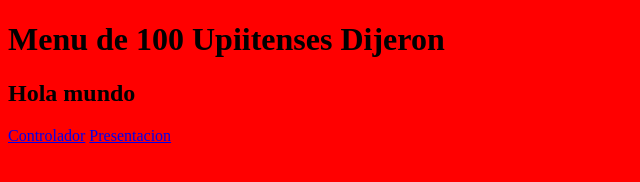
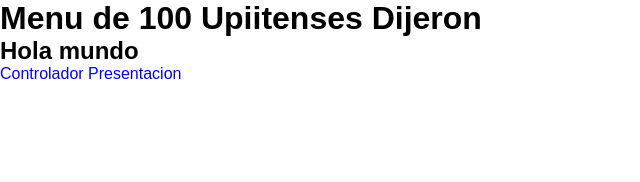
Before and after one commit to josuegtello/100-upiitenses-dijeron, a website with bundled scripts: page public/index.html in a window 1280 px wide. Shown: the whole page, without its empty margins (0-640 px from the left). Built offline with nearby package versions, Linux system fonts and the light colour scheme.

Commit message:
Empezando maquetado

```diff
--- a/public/css/style.css
+++ b/public/css/style.css
@@ -1,3 +1,89 @@
+/*despues de custom properties y reseteo empezar con la cabecera*/
+/*******Custom Properties*******/
+:root {
+    /*Paleta de Colores*/
+    --numeros:#fff8a9;
+    --letras:#c5ef81;
+    --tablero:#939588;
+    --bg-respuestas:#222514;
+    --decoracion:#fff6ff;
+    --bg:#88474b;
+    --bg-numeros:#040500;
+
+    /*Definicion de tipografias*/
+    --font-title: "Orbitron", sans-serif;
+    --font-text: "Lexend Deca", sans-serif;
+    --font:sans-serif;
+
+    /*alto de la cabecera*/
+    --header-height:4rem;
+    /*Cards Projects*/
+    --s: 700ms;
+    --e: cubic-bezier(0.19, 1, 0.22, 1);
+}
+/*********Reseto CSS*********/
+/*reseteado de modelo de caja*/
+html {
+    box-sizing: border-box;
+    font-family:var(--font-text);
+    font-size:16px;/*definir explicitamente lo que va a equivaler 1rem*/
+    scroll-behavior: smooth;/*efecto de animacion del scroll*/
+}
+*,*::after,*::before{
+    box-sizing: inherit;
+}
 body{
-    background-color: red;
+    margin:0;
+    color:var(--text-color-3);
+    background-color:var(--bg-color);
+    overflow-x: hidden;
 }
+
+/*enlaces*/
+a {
+    text-decoration: none;
+    cursor: pointer;
+    transition: all 0.5s ease-out;
+}
+svg {
+    height: auto;
+    transition: all 0.5s ease-out;
+}
+/*tamaños de tipografias en rems,
+recomendable editar el margin para que despues podamos agregarlo explicitamente*/
+h1  {
+    margin:0;
+    font-size:2rem;
+}
+h2 {
+    margin:0;
+    font-size:1.5rem;
+}
+h3 {
+    margin:0;
+    font-size:1.25rem;
+}
+h4 {
+    margin:0;
+    font-size:1rem;
+}
+h5 {
+    margin:0;
+    font-size:.85rem;
+}
+h6 {
+    margin:0;
+    font-size:.7rem;
+}
+img, video, audio {
+    max-width:100%;
+    height:auto;
+}
+iframe {
+    max-width:100%;
+}
+p { /*altura de la linea sea de 1.6,
+    tiene que ver un poco con el tamaño de la letra, como un interlineado*/
+    line-height: 1.1;
+    margin: 0;
+}
```
